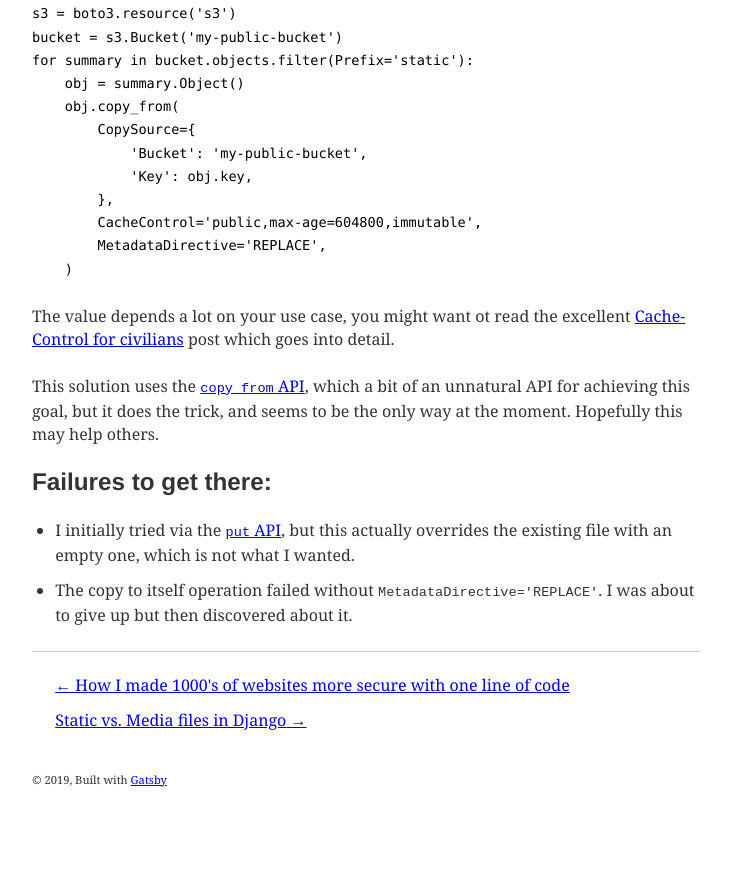
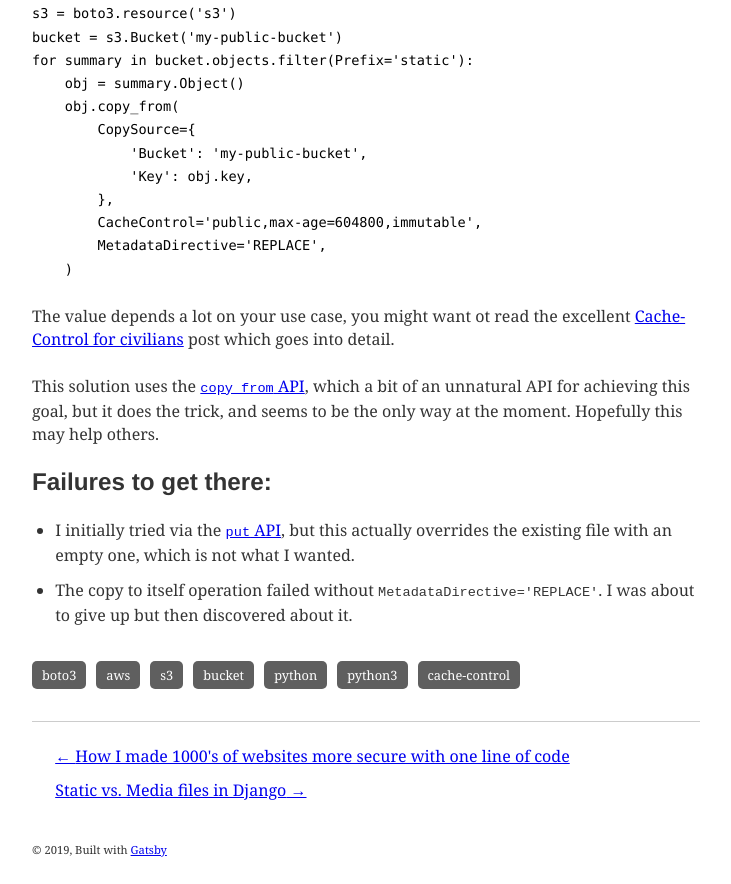
Before and after one commit to webstar-commit/gatsby-blog, a Gatsby site: page /add-cache-control-header-entire-s3-bucket-with-boto3/ in a window 1280 px wide. Shown: the part 627-1511 px from the top of the page, without its empty margins (274-1005 px from the left). Before the commit the page ends 1441 px from the top, so only its background shows below. Built offline with nearby package versions, Linux system fonts and the light colour scheme; Gatsby itself is replaced by a stand-in of ours; some packages are replaced by stand-ins of ours; code samples lack their colours.

Commit message:
Add tags link to post pages

```diff
--- a/gatsby-node.js
+++ b/gatsby-node.js
@@ -1,17 +1,6 @@
 const path = require(`path`)
 const { createFilePath } = require(`gatsby-source-filesystem`)
-
-// Basic function to generate URL from tags
-function slugify(string) {
-  return string
-    .toString()
-    .toLowerCase()
-    .replace(/\s+/g, '-') // Replace spaces with -
-    .replace(/[^\w\-]+/g, '') // Remove all non-word characters
-    .replace(/\-\-+/g, '-') // Replace multiple - with single -
-    .replace(/^-+/, '') // Trim - from start of text
-    .replace(/-+$/, '') // Trim - from end of text
-}
+const slugify = require('slugify')
 
 exports.createPages = ({ graphql, actions }) => {
   const { createPage } = actions
--- a/package.json
+++ b/package.json
@@ -43,6 +43,7 @@
     "react-dom": "16.8.6",
     "react-helmet": "5.2.1",
     "react-typography": "0.16.19",
+    "slugify": "^1.3.4",
     "styled-components": "4.3.2",
     "typography": "0.16.19",
     "typography-theme-funston": "0.16.19"
--- /dev/null
+++ b/src/components/tag.js
@@ -0,0 +1,23 @@
+import { Link } from 'gatsby'
+import React from 'react'
+import styled from 'styled-components'
+
+const fontSize = 0.8
+
+const Tag = styled(Link)`
+  font-size: 0.8em;
+  display: inline-block;
+  border-radius: 5px;
+  padding: 5px 10px;
+  margin: 10px 10px 0 0;
+  background: #5f5f5f;
+  color: #fff;
+  text-decoration: none;
+
+  :hover {
+    color: #fff;
+    background: #000;
+  }
+`
+
+export default Tag
--- a/src/templates/post.js
+++ b/src/templates/post.js
@@ -1,23 +1,20 @@
 import React from 'react'
 import { Link, graphql } from 'gatsby'
+import slugify from 'slugify'
 
 import Layout from '../components/layout'
 import SEO from '../components/seo'
+import Tag from '../components/tag'
 
-class BlogPostTemplate extends React.Component {
-  render() {
-    const post = this.props.data.markdownRemark
-    const siteTitle = this.props.data.site.siteMetadata.title
+const BlogPostTemplate = ({ location, data, pageContext }) => {
+  const post = data.markdownRemark
+  const siteTitle = data.site.siteMetadata.title
   const headerImage = post.frontmatter.header_image
   const ogImage = post.frontmatter.og_image
-    const { previous, next } = this.props.pageContext
+  const { previous, next } = pageContext
 
   return (
-      <Layout
-        location={this.props.location}
-        title={siteTitle}
-        headerImage={headerImage}
-      >
+    <Layout location={location} title={siteTitle} headerImage={headerImage}>
       <SEO
         title={post.frontmatter.title}
         description={post.frontmatter.description || post.excerpt}
@@ -36,6 +33,15 @@ class BlogPostTemplate extends React.Component {
       </p>
 
       <div dangerouslySetInnerHTML={{ __html: post.html }} />
+
+      <div style={{ paddingBottom: '2rem' }}>
+        {post.frontmatter.tags.map((tag, index) => (
+          <Tag to={`/tags/${slugify(tag)}/`} key={index}>
+            {tag}
+          </Tag>
+        ))}
+      </div>
+
       <hr />
 
       <ul
@@ -65,7 +71,6 @@ class BlogPostTemplate extends React.Component {
     </Layout>
   )
 }
-}
 
 export default BlogPostTemplate
 
@@ -86,6 +91,7 @@ export const pageQuery = graphql`
         title
         date(formatString: "MMMM DD, YYYY")
         description
+        tags
         header_image {
           childImageSharp {
             fluid(maxWidth: 1200) {
```
Also changed, not shown: 1 other file. Lines whose indentation alone changed are shown as unchanged.
